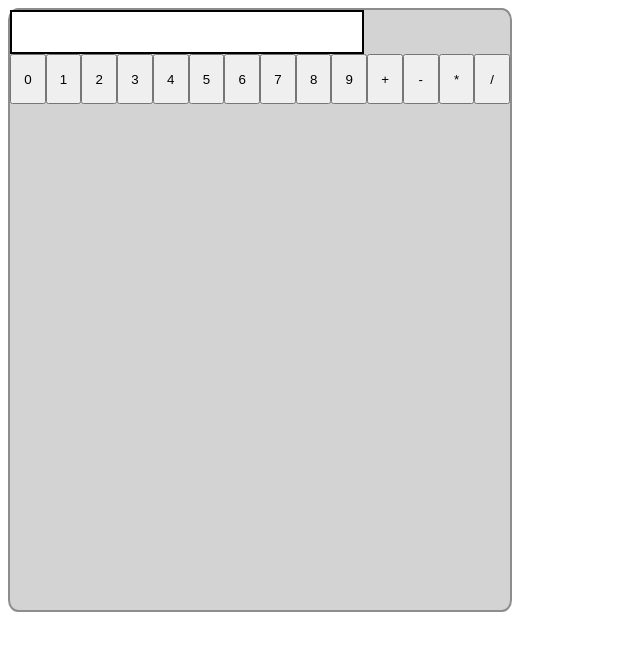
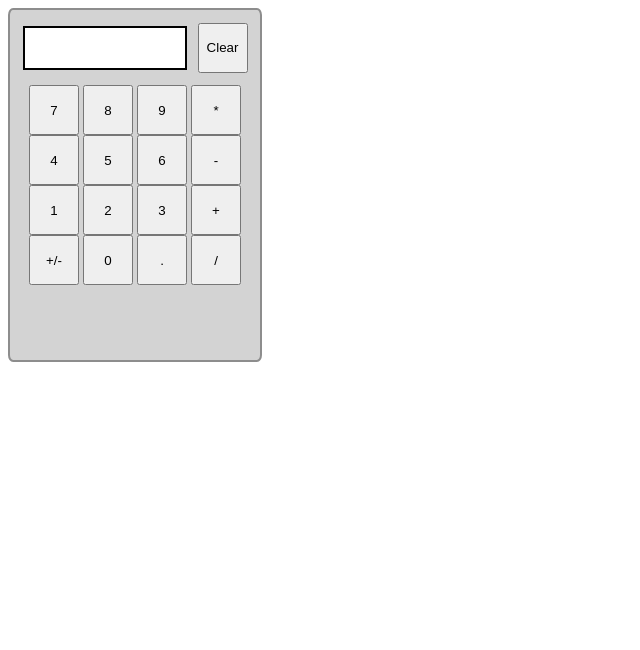
Before and after one commit to avdavid57/TOP_calculator, a plain HTML site: page index.html in a window 1280 px wide. Shown: the whole page, without its empty margins (0-640 px from the left). Drawn offline with Linux system fonts and the light colour scheme.

Commit message:
Added all UI elements

```diff
--- a/index.html
+++ b/index.html
@@ -10,24 +10,34 @@
     <body>
         <div id="calculator-border">
             <div id="calculator-screen">
-                <div id="textbox-container">
-                </div>
+                <div id="textbox-container"></div>
+                <button class="clear-button">Clear</button>
             </div>
             <div id="calculator-keypad">
-                <button class="calculator-button">0</button>
-                <button class="calculator-button">1</button>
-                <button class="calculator-button">2</button>
-                <button class="calculator-button">3</button>
-                <button class="calculator-button">4</button>
-                <button class="calculator-button">5</button>
-                <button class="calculator-button">6</button>
-                <button class="calculator-button">7</button>
-                <button class="calculator-button">8</button>
-                <button class="calculator-button">9</button>
-                <button class="calculator-button">+</button>
-                <button class="calculator-button">-</button>
-                <button class="calculator-button">*</button>
-                <button class="calculator-button">/</button>
+                <div>
+                    <button class="calculator-button">7</button>
+                    <button class="calculator-button">8</button>
+                    <button class="calculator-button">9</button>
+                    <button class="calculator-button">*</button>
+                </div>
+                <div>
+                    <button class="calculator-button">4</button>
+                    <button class="calculator-button">5</button>
+                    <button class="calculator-button">6</button>
+                    <button class="calculator-button">-</button>
+                </div>
+                <div>
+                    <button class="calculator-button">1</button>
+                    <button class="calculator-button">2</button>
+                    <button class="calculator-button">3</button>
+                    <button class="calculator-button">+</button>
+                </div>
+                <div>
+                    <button class="calculator-button">+/-</button>
+                    <button class="calculator-button">0</button>
+                    <button class="calculator-button">.</button>
+                    <button class="calculator-button">/</button>
+                </div>
             </div>
         </div>
     </body>
--- a/styles.css
+++ b/styles.css
@@ -4,8 +4,8 @@
     border-radius: 2%;
     border-color: rgb(141, 141, 141);
     background-color: lightgrey;
-    height: 600px;
-    width: 500px;
+    height: 350px;
+    width: 250px;
 }
 
 #textbox-container {
@@ -13,7 +13,20 @@
     border-width: 2px;
     background-color: white;
     height: 40px;
-    width: 350px;
+    width: 160px;
+    margin: 0 10px 0 0px;
+}
+
+#calculator-screen {
+    display: flex;
+    align-items: center;
+    justify-content: space-between;
+    padding: 5%;
+}
+
+.clear-button {
+    width: 50px;
+    height: 50px;
 }
 
 .calculator-button {
@@ -23,6 +36,7 @@
 
 #calculator-keypad {
     display: flex;
+    justify-content: space-between;
+    flex-direction: column;
     align-items: center;
-    justify-content: space-evenly;
 }
```
